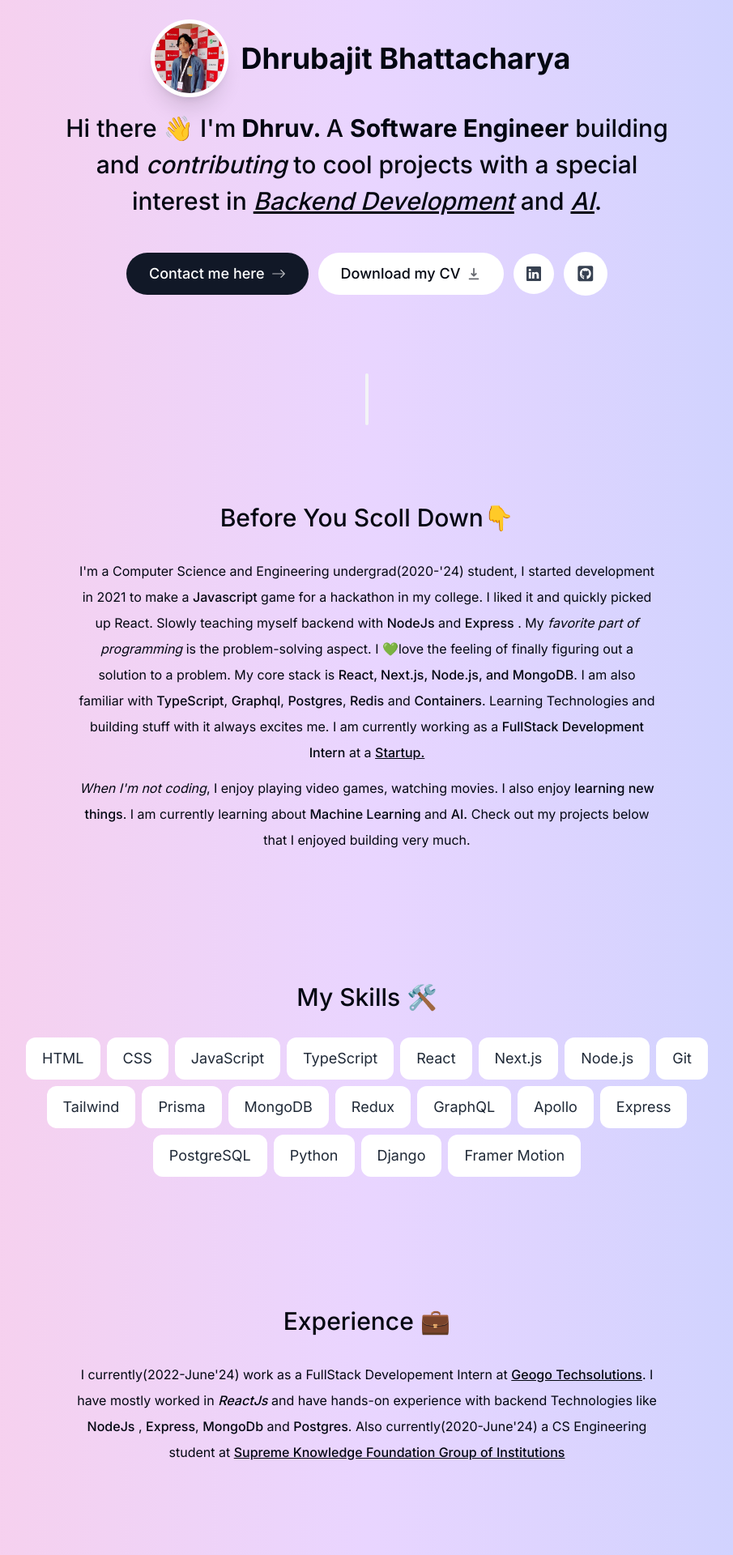
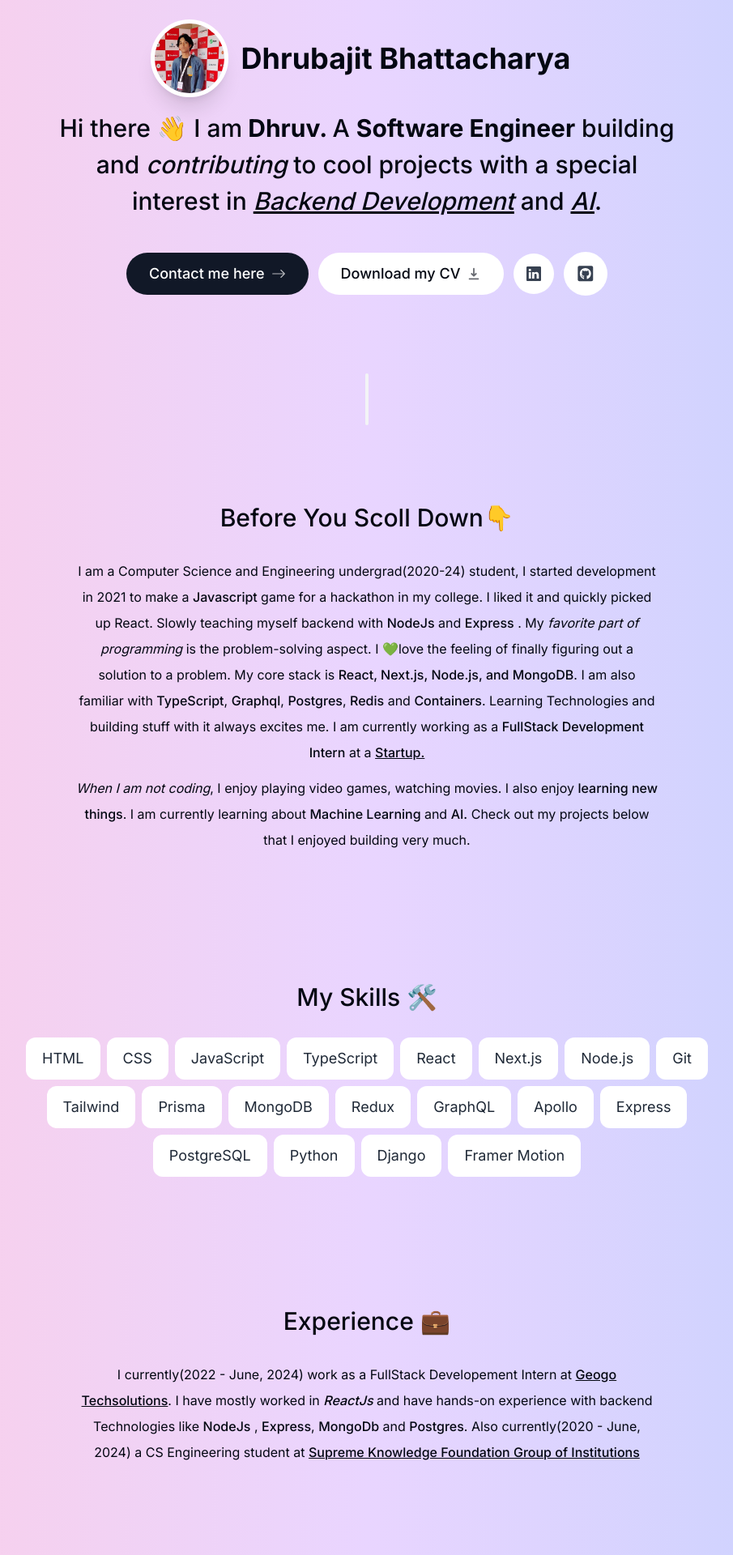
Before and after one commit to dhrubajitbhattacharji/portfoliov2, a Next.js app: page / in a window 1280 px wide. Shown: the part 120-2040 px from the top of the page at 81% size, without its empty margins (187-1092 px from the left). Built offline with nearby package versions, Linux system fonts and the light colour scheme.

Commit message:
apos fixed

```diff
--- a/components/aboutText.tsx
+++ b/components/aboutText.tsx
@@ -17,7 +17,7 @@ export default function AboutText() {
     >
       <SectionHeading>Before you scoll down👇</SectionHeading>
       <p className="mb-3">
-        I'm a Computer Science and Engineering undergrad(2020-'24) student, I
+        I am a Computer Science and Engineering undergrad(2020-24) student, I
         started development in 2021 to make a{" "}
         <span className="font-medium">Javascript </span>game for a hackathon in
         my college. I liked it and quickly picked up React. Slowly teaching
@@ -43,7 +43,7 @@ export default function AboutText() {
       </p>
 
       <p>
-        <span className="italic">When I'm not coding</span>, I enjoy playing
+        <span className="italic">When I am not coding</span>, I enjoy playing
         video games, watching movies. I also enjoy{" "}
         <span className="font-medium">learning new things</span>. I am currently
         learning about <span className="font-medium">Machine Learning </span>and{" "}
--- a/components/bio.tsx
+++ b/components/bio.tsx
@@ -49,7 +49,7 @@ export default function Bio() {
         initial={{ opacity: 0, y: 100 }}
         animate={{ opacity: 1, y: 0 }}
       >
-        Hi there 👋 I'm
+        Hi there 👋 I am
         <span className="font-bold"> Dhruv. </span> A{" "}
         <span className="font-bold">Software Engineer</span> building and{" "}
         <span className="italic">contributing</span> to cool projects with a special interest in{" "}
--- a/components/experience.tsx
+++ b/components/experience.tsx
@@ -19,12 +19,12 @@ export default function Experience() {
     >
       <SectionHeading>Experience 💼</SectionHeading>
       <p className="mb-3">
-        I currently(2022-June'24) work as a FullStack Developement Intern at{" "}
+        I currently(2022 - June, 2024) work as a FullStack Developement Intern at{" "}
         <span className="font-medium underline">Geogo Techsolutions</span>.
         I have mostly worked in <span className="italic font-medium">ReactJs</span>{" "}
         and have hands-on experience with backend Technologies like <span className="font-medium">NodeJs</span>{" "}
         , <span className="font-medium">Express</span>, <span className="font-medium">MongoDb</span> and <span className="font-medium">Postgres</span>{". "}
-       Also currently(2020-June'24) a CS Engineering student at <span className="underline font-medium">Supreme Knowledge Foundation Group of Institutions</span>{" "}
+       Also currently(2020 - June, 2024) a CS Engineering student at <span className="underline font-medium">Supreme Knowledge Foundation Group of Institutions</span>{" "}
       </p>
     </motion.section>
   );
```
